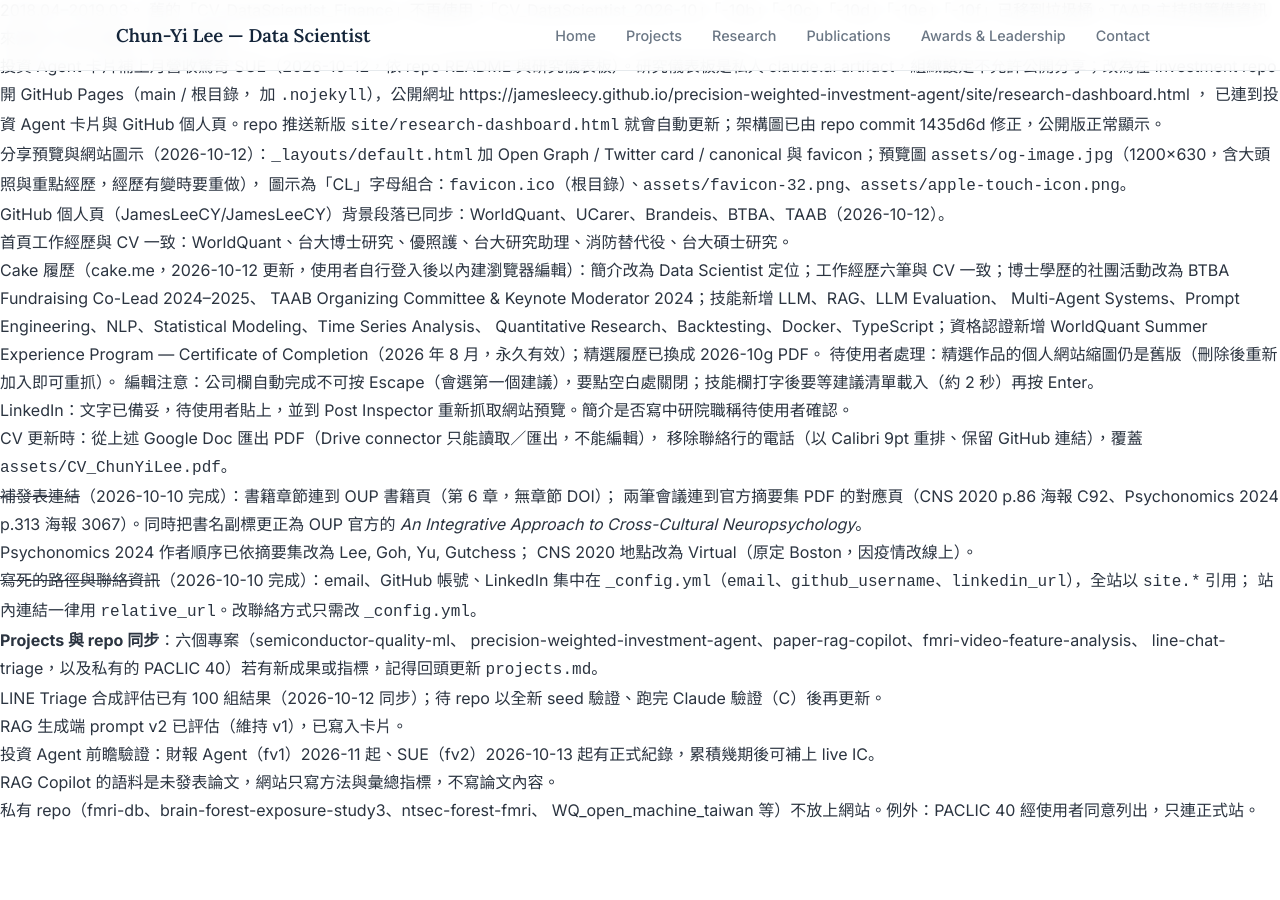
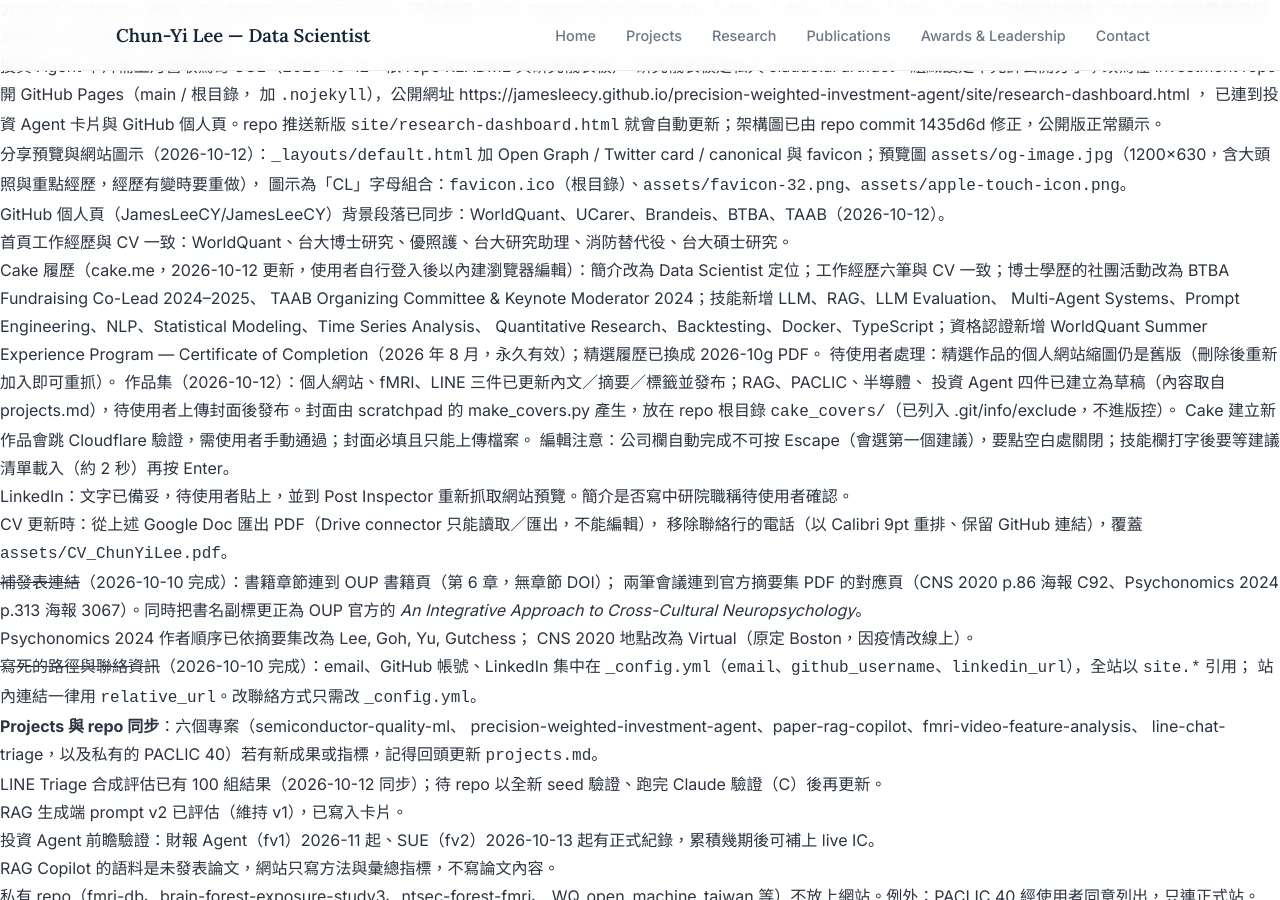
Before and after one commit to JamesLeeCY/JamesLeeCY.github.io, a Jekyll site: the page built from HANDOFF.md, in a window 1280 px wide and 900 px high, scrolled down 2084 px. Built offline with Jekyll 4.4.1, drawn with Linux system fonts in a browser that asks for light colours; our own code applies the rules of GitHub Pages for plain Markdown files.

Commit message:
HANDOFF: record Cake portfolio update and pending cover uploads
Co-Authored-By: Claude Opus 5.5 <noreply@anthropic.com>

```diff
--- a/HANDOFF.md
+++ b/HANDOFF.md
@@ -124,6 +124,10 @@ contact.md             聯絡方式
      Quantitative Research、Backtesting、Docker、TypeScript；資格認證新增 WorldQuant Summer
      Experience Program — Certificate of Completion（2026 年 8 月，永久有效）；精選履歷已換成 2026-10g PDF。
      待使用者處理：精選作品的個人網站縮圖仍是舊版（刪除後重新加入即可重抓）。
+     作品集（2026-10-12）：個人網站、fMRI、LINE 三件已更新內文／摘要／標籤並發布；RAG、PACLIC、半導體、
+     投資 Agent 四件已建立為草稿（內容取自 projects.md），待使用者上傳封面後發布。封面由
+     scratchpad 的 make_covers.py 產生，放在 repo 根目錄 `cake_covers/`（已列入 .git/info/exclude，不進版控）。
+     Cake 建立新作品會跳 Cloudflare 驗證，需使用者手動通過；封面必填且只能上傳檔案。
      編輯注意：公司欄自動完成不可按 Escape（會選第一個建議），要點空白處關閉；技能欄打字後要等建議清單載入（約 2 秒）再按 Enter。
    - LinkedIn：文字已備妥，待使用者貼上，並到 Post Inspector 重新抓取網站預覽。簡介是否寫中研院職稱待使用者確認。
    - CV 更新時：從上述 Google Doc 匯出 PDF（Drive connector 只能讀取／匯出，不能編輯），
```
